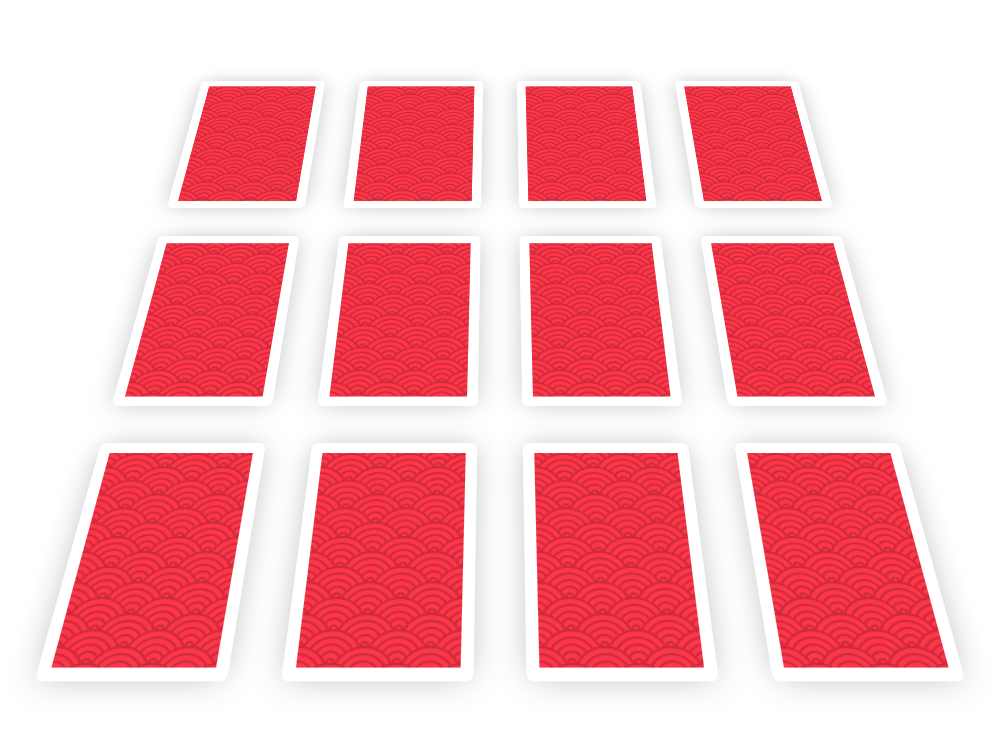
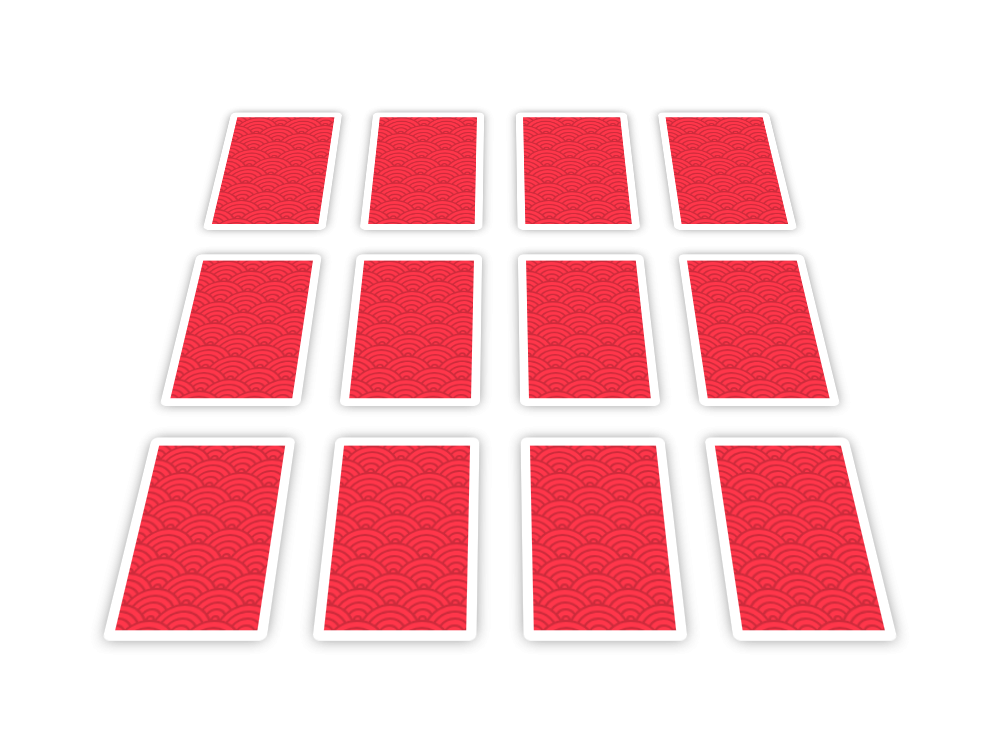
Before and after one commit to smartywebdev0119/react-memora, a React (Vite) app: page / in a window 1280 px wide. Shown: the top 732 px of the page, without its empty margins (140-1139 px from the left). Built offline with nearby package versions, Linux system fonts and the light colour scheme.

Commit message:
Added shadows and more animation

```diff
--- a/src/components/card/index.jsx
+++ b/src/components/card/index.jsx
@@ -5,15 +5,26 @@ import { useSpring, animated } from 'react-spring';
 
 import { paths as shapePaths } from '~/shapes';
 
-export default function Card({ shape, flipped, onClick }) {
+export default function Card({ shape, flipped, selected, onClick }) {
   const [hovered, setHovered] = useState(false);
 
-  const { opacity, transform } = useSpring({
+  const {
+    opacity,
+    transform,
+    shadowTransform,
+    shadowColor,
+    shadowBlur,
+  } = useSpring({
     opacity: flipped ? 1 : 0,
     transform: `
-      translateZ(${hovered ? 50 : 0}px)
+      translateZ(${selected ? 80 : hovered ? 80 : 0}px)
       rotateY(${flipped ? 180 : 0}deg)
     `,
+    shadowTransform: `
+      scaleX(${flipped ? -1 : 1})
+    `,
+    shadowColor: `rgba(0, 0, 0, ${selected ? 0.14 : hovered ? 0.14 : 0.2})`,
+    shadowBlur: `blur(${selected ? 0.8 : hovered ? 0.8 : 0}em)`,
     config: { mass: 5, tension: 500, friction: 80 },
   });
 
@@ -29,6 +40,17 @@ export default function Card({ shape, flipped, onClick }) {
       onPointerEnter={handlePointerEnter}
       onPointerLeave={handlePointerLeave}
     >
+      {/* Shadow */}
+      <animated.div
+        className={`${classes.card}`}
+        style={{
+          transform: shadowTransform,
+          backgroundColor: shadowColor,
+          filter: shadowBlur,
+        }}
+      />
+
+      {/* Front */}
       <animated.div
         className={`${classes.card} ${classes.front}`}
         style={{ opacity, transform }}
@@ -36,6 +58,7 @@ export default function Card({ shape, flipped, onClick }) {
         <img className={classes.shape} src={svgShape} />
       </animated.div>
 
+      {/* Back */}
       <animated.div
         className={`${classes.card} ${classes.back}`}
         style={{
--- a/src/components/card/index.module.css
+++ b/src/components/card/index.module.css
@@ -25,7 +25,7 @@
   height: 100%;
 
   border-radius: 0.4em;
-  box-shadow: 0 0 1.875em -0.3125em rgba(0, 0, 0, 0.3);
+  box-shadow: 0 0 1em -0.2em rgba(0, 0, 0, 0.3);
 
   cursor: pointer;
 
--- a/src/game.jsx
+++ b/src/game.jsx
@@ -36,10 +36,11 @@ export default function Game() {
 
     if (!isMatch(...selectedPair)) {
       unflipPair(...selectedPair);
+      // await wait(400);
     }
 
     if (isExhausted()) {
-      unflipAll();
+      await unflipAll();
     }
 
     setSelectedPair([]);
@@ -54,7 +55,12 @@ export default function Game() {
     copy[b] = false;
     setFlipped(copy);
   };
-  const unflipAll = () => setFlipped(Array(flipped.length).fill(false));
+  const unflipAll = async () => {
+    setSelectedPair(Array.from(cards.keys()));
+    await wait(400);
+    setFlipped(Array(flipped.length).fill(false));
+    await wait(400);
+  };
 
   const handleClick = index => {
     if (flipped[index]) {
@@ -75,6 +81,7 @@ export default function Game() {
     <Card
       shape={cards[i]}
       flipped={flipped[i]}
+      selected={selectedPair.includes(i)}
       onClick={() => handleClick(i)}
     />
   );
--- a/src/index.css
+++ b/src/index.css
@@ -10,7 +10,7 @@ html {
 
 body {
   font-family: sans-serif;
-  font-size: 16px;
+  font-size: 14px;
 
   margin: 0;
 
```
